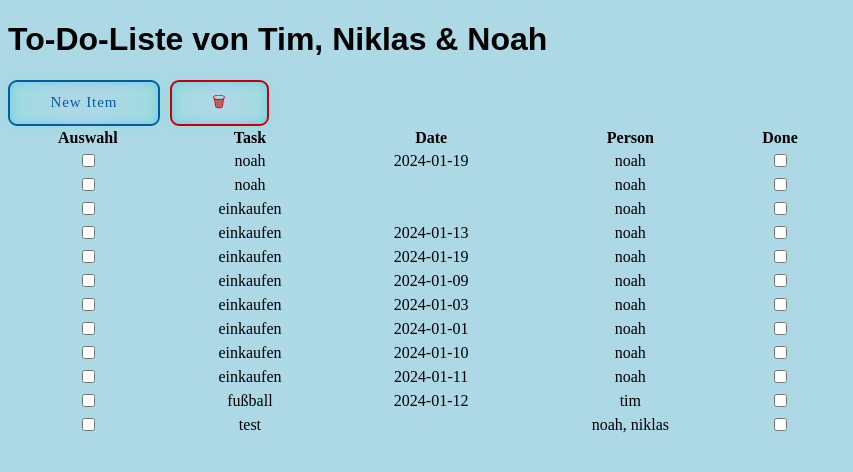
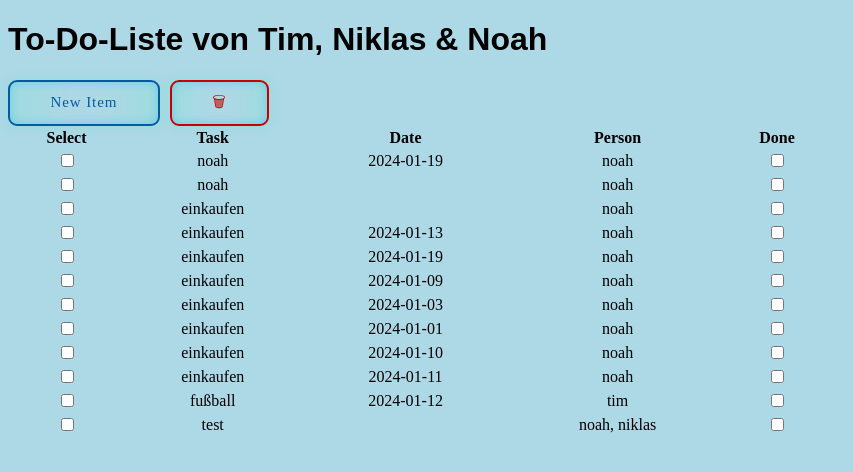
Before and after one commit to Tim10022023/ToDoListPythonProject, a Flask app: page / in a window 1280 px wide. Shown: the top 472 px of the page, without its empty margins (0-853 px from the left). Run offline with Flask 3, Linux system fonts and the light colour scheme.

Commit message:
Name angepasst

```diff
--- a/templates/index.html
+++ b/templates/index.html
@@ -21,7 +21,7 @@
       <table>
         <thead>
           <tr>
-            <th>Auswahl</th>
+            <th>Select</th>
             <th>Task</th>
             <th>Date</th>
             <th>Person</th>
```
Also changed, not shown: instance/eingaben.db.
